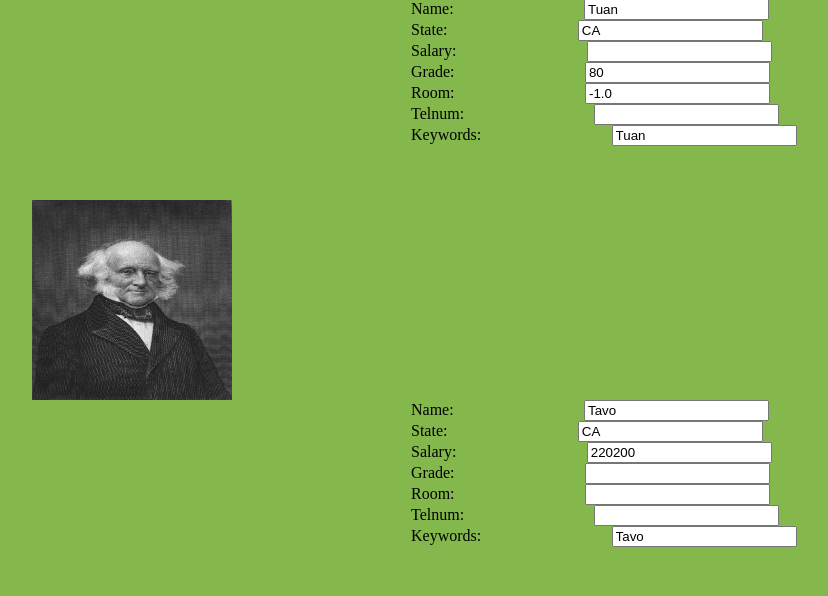
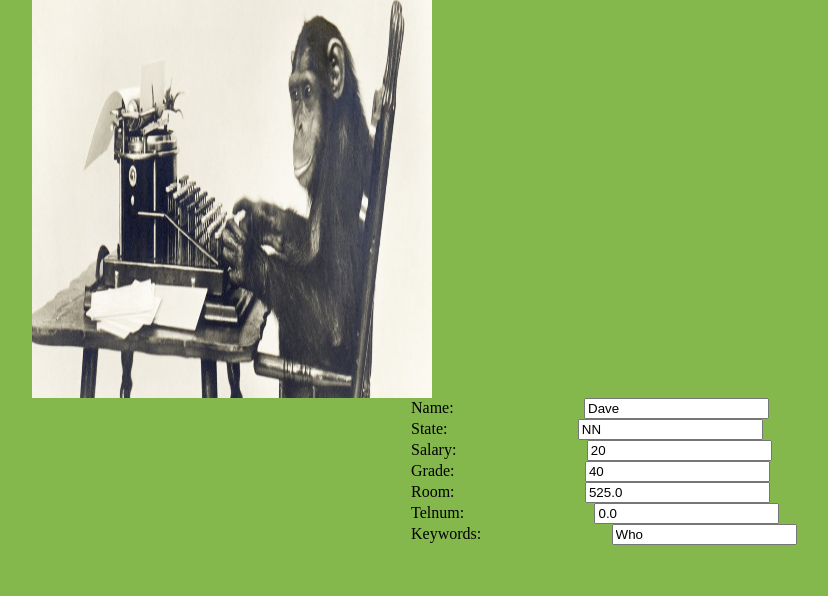
Before and after one commit to arcT9/assig1, a Flask app: page /fulldata in a window 1280 px wide. Shown: the part 1872-2468 px from the top of the page, without its empty margins (229-1057 px from the left). Run offline with Flask 2, Linux system fonts and the light colour scheme.

Commit message:
Update fulldata.html

```diff
--- a/templates/fulldata.html
+++ b/templates/fulldata.html
@@ -9,7 +9,7 @@ body {
 <body>
     <h1 style="text-align: center;background-color:LightGray;font-family:tahoma;">All details</h1>
     {% for item in dict%}
-<img style="width: 200px;height:200px;margin-left: 20%;" src="{{ url_for('static', filename=item[6]) }}" alt="No Image found"/>
+<img style="width: 400px;height:400px;margin-left: 20%;" src="{{ url_for('static', filename=item[6]) }}" alt="No Image found"/>
 <br>
 <label style="margin-left: 50%;">Name:     </label>
 <input type="text" style="margin-left: 10%;" value={{item[0]}}>
```
